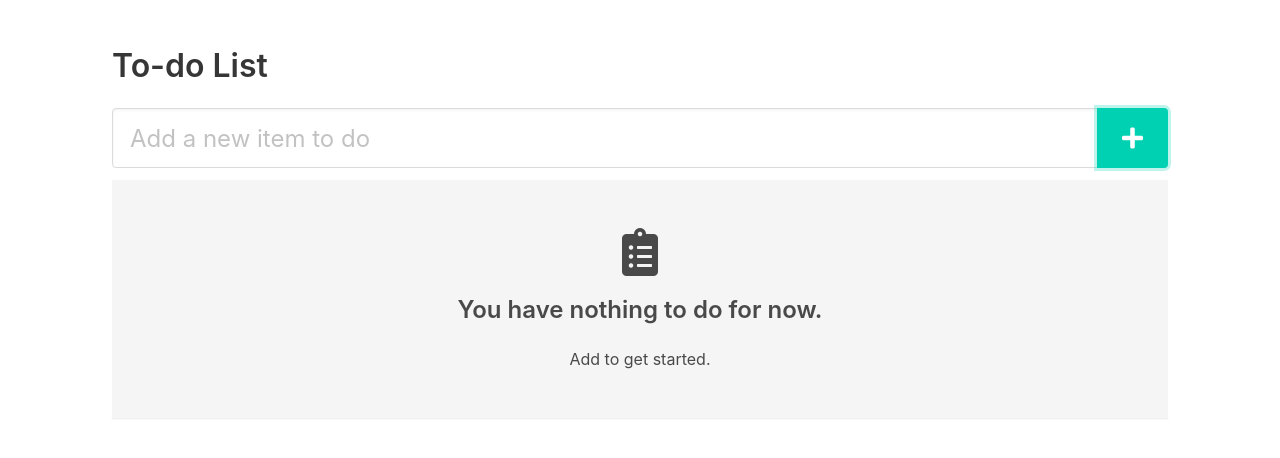
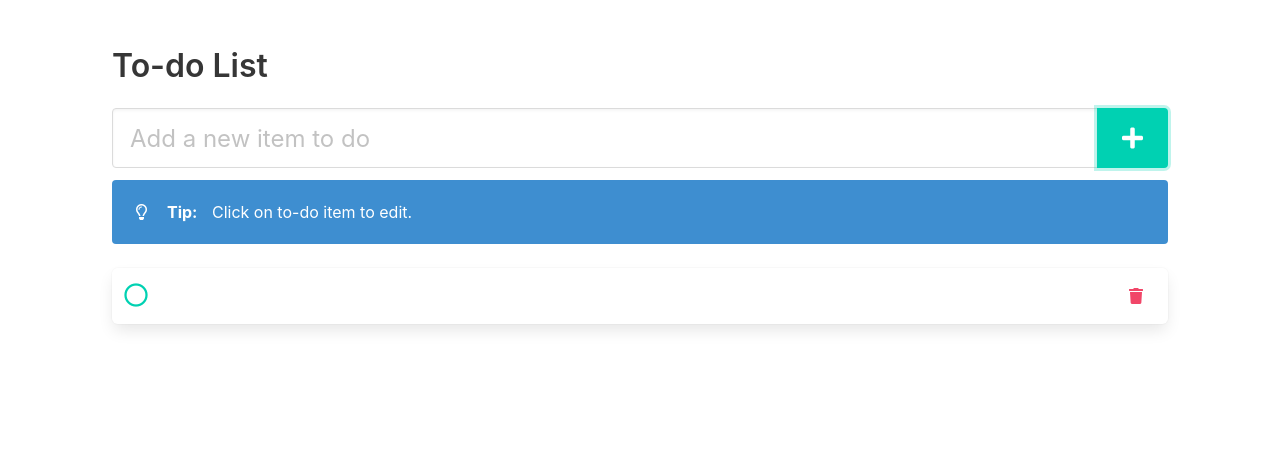
Before and after one commit to Haanhan/chainstack-todo, a Vue app: page / in a window 1280 px wide. Both pictures are taken after a click on the button 1132 px from the left and 138 px from the top of the page. Shown: the top 458 px of the page. Built offline with nearby package versions, Linux system fonts and the light colour scheme.

Commit message:
Add todo, set done, remove todo implementations

```diff
--- a/src/App.vue
+++ b/src/App.vue
@@ -3,7 +3,7 @@
       <section class="section">
           <h3 class="title is-3 level-left">To-do List</h3>
 
-          <add-input placeholder="Add a new item to do">
+          <add-input placeholder="Add a new item to do" @btnClick="ADD_TODO" >
             <span class="fa fa-plus"></span>
           </add-input>
 
@@ -29,7 +29,7 @@
 <script>
 import AddInput from "./components/InputGroup.vue";
 import Todos from "./components/Todos.vue";
-import { mapState } from "vuex";
+import { mapState, mapMutations } from "vuex";
 
 export default {
   name: 'app',
@@ -41,6 +41,9 @@ export default {
     ...mapState({
       hasTodo: state => state.todoList.length > 0
     })
+  },
+  methods:{
+    ...mapMutations(["ADD_TODO"]),
   }
 }
 </script>
@@ -74,4 +77,8 @@ $inline-s: floor($inline-m / 2);
     cursor:pointer;
 }
 
+.strikeout{
+  text-decoration: line-through
+}
+
 </style>
--- a/src/components/TodoItem.vue
+++ b/src/components/TodoItem.vue
@@ -1,30 +1,52 @@
 <template>
     <a class="panel-block">
 
-        <span class="is-size-4 has-text-info inline-s cursor-pointer" >
-            <span class=""></span>
-        </span>
+        <Checkbox @changed="setDone"></Checkbox>
 
-        <span class="is-size-4 has-text-info inline-s cursor-pointer">
-            <span class=""></span>
-        </span>
-        <p class="flex-1">
-            {{text}}
+        <p class="flex-1" :class="textClass">
+            {{todo.text}}
         </p>
 
-        <button class="button is-text is-danger is-inverted">
+        <button class="button is-text is-danger is-inverted"
+            @click="REMOVE_TODO">
             <span class="icon">
                 <span class="fa fa-trash"></span>
             </span>
         </button>
-
     </a>
 </template>
 
 <script>
+    import Checkbox from "./Checkbox.vue";
+    import { mapMutations } from "vuex";
     export default{
+        components: {
+            Checkbox
+        },
         props:{
-            text: { type: String },
+            todo: { type: Object },
+            index: {type: Number, required: true }
+        },
+        computed:{
+            textClass(){
+                return this.todo.isPending ?
+                    "has-text-grey-light" :
+                this.todo.isDone ?
+                    "strikeout" :
+                    "";
+            }
+        },
+        methods:{
+            ...mapMutations([
+                "UPDATE_TODO",
+                "REMOVE_TODO"
+                ]),
+            setDone(value){
+                this.UPDATE_TODO({
+                    index: this.index,
+                    todo: {...this.todo, isDone: value}
+                });
+            }
         }
     }
 </script>
--- a/src/components/Todos.vue
+++ b/src/components/Todos.vue
@@ -1,7 +1,7 @@
 <template>
     <div class="panel">
-        <template v-for="todo in todoList">
-            <TodoItem :text="todo.text" :key="todo.id"></TodoItem>
+        <template v-for="(todo, index) in todoList">
+            <TodoItem :todo="todo" :key="todo.id" :index="index"></TodoItem>
         </template>
     </div>
 </template>
```
